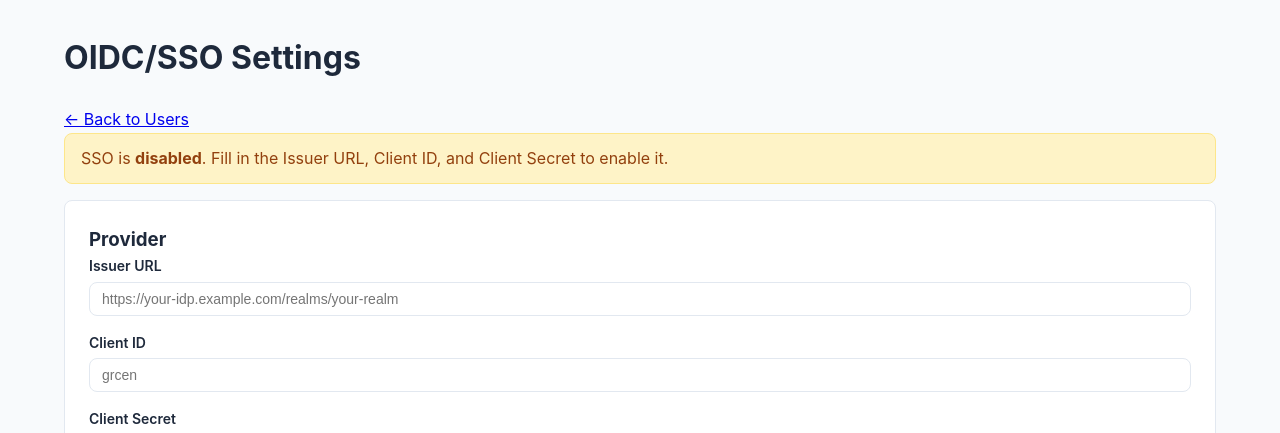
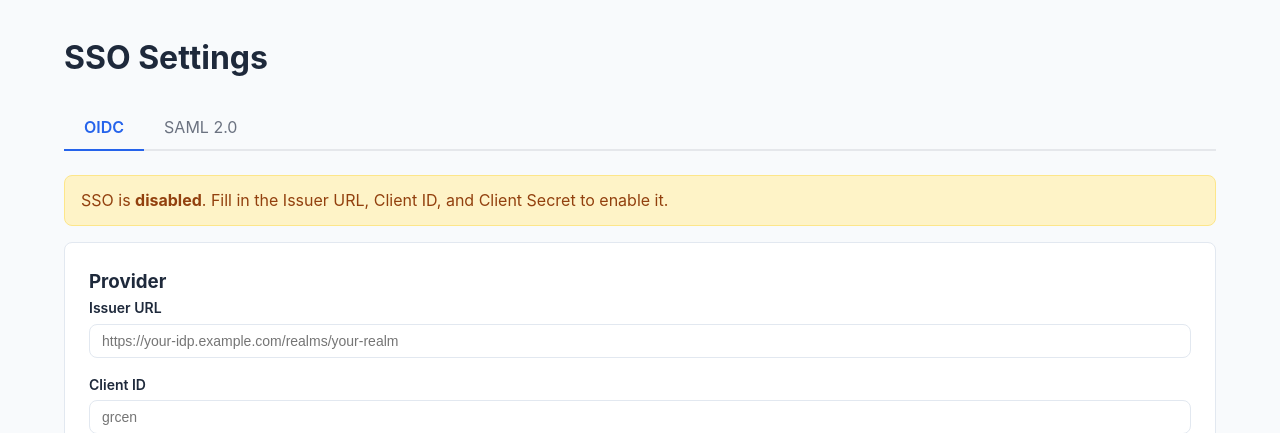
Before and after one commit to eavalenzuela/GRCen, a Python web app: template src/grcen/templates/admin/oidc_settings.html in a window 1280 px wide. Shown: the top 433 px of the page. Run offline with Jinja, Linux system fonts and the light colour scheme; the template is opened without the code that fills it, so the values that code supplies are empty.

Commit message:
Add admin nav links for SSO tabs, encryption; harden docker-compose and test env
Adds OIDC/SAML tab navigation on SSO settings pages, Encryption link in
the admin bar and users page, and moves all secrets in docker-compose.yml
to .env references so nothing sensitive is committed. Fixes test conftest
to clear SSL and encryption env vars so .env values don't leak into tests.

Co-Authored-By: Claude Opus 4.6 <noreply@anthropic.com>

```diff
--- a/src/grcen/templates/admin/encryption.html
+++ b/src/grcen/templates/admin/encryption.html
@@ -6,7 +6,6 @@
     <h1>Encryption at Rest</h1>
 </div>
 
-<p><a href="/admin/users">&larr; Back to Users</a></p>
 
 {% if success %}
 <div class="alert" style="background:#dcfce7; color:#166534; border:1px solid #bbf7d0;">
--- a/src/grcen/templates/admin/oidc_settings.html
+++ b/src/grcen/templates/admin/oidc_settings.html
@@ -3,10 +3,15 @@
 
 {% block content %}
 <div class="page-header">
-    <h1>OIDC/SSO Settings</h1>
+    <h1>SSO Settings</h1>
 </div>
 
-<p><a href="/admin/users">&larr; Back to Users</a></p>
+<div class="tab-bar" style="display:flex; gap:0; margin-bottom:1.5rem; border-bottom:2px solid #e5e7eb;">
+    <a href="/admin/oidc-settings" class="tab active"
+       style="padding:0.5rem 1.25rem; font-weight:600; border-bottom:2px solid #2563eb; margin-bottom:-2px; color:#2563eb; text-decoration:none;">OIDC</a>
+    <a href="/admin/saml-settings" class="tab"
+       style="padding:0.5rem 1.25rem; color:#6b7280; text-decoration:none;">SAML 2.0</a>
+</div>
 
 {% if oidc.enabled %}
 <div class="alert" style="background:#dcfce7; color:#166534; border:1px solid #bbf7d0;">
--- a/src/grcen/templates/admin/users.html
+++ b/src/grcen/templates/admin/users.html
@@ -5,6 +5,7 @@
     <h1>User Management</h1>
     <div class="actions">
         <a href="/admin/oidc-settings" class="btn">SSO Settings</a>
+        <a href="/admin/encryption" class="btn">Encryption</a>
         <a href="/admin/users/new" class="btn btn-primary">New User</a>
     </div>
 </div>
--- a/src/grcen/templates/base.html
+++ b/src/grcen/templates/base.html
@@ -46,6 +46,7 @@
         <a href="/admin/users">Users</a>
         <a href="/admin/tokens">Tokens</a>
         <a href="/admin/oidc-settings">SSO</a>
+        <a href="/admin/encryption">Encryption</a>
         <a href="/admin/audit/settings">Audit Settings</a>
         {% endif %}
         {% if has_perm(user.role, Permission.VIEW_AUDIT) %}
```
Also changed, not shown: docker-compose.yml (+7 -3 lines), src/grcen/templates/admin/saml_settings.html (+7 -2 lines), tests/conftest.py (+4 -0 lines), tests/test_oidc.py (+1 -1 lines), tests/test_saml.py (+1 -1 lines), 1 other file.
